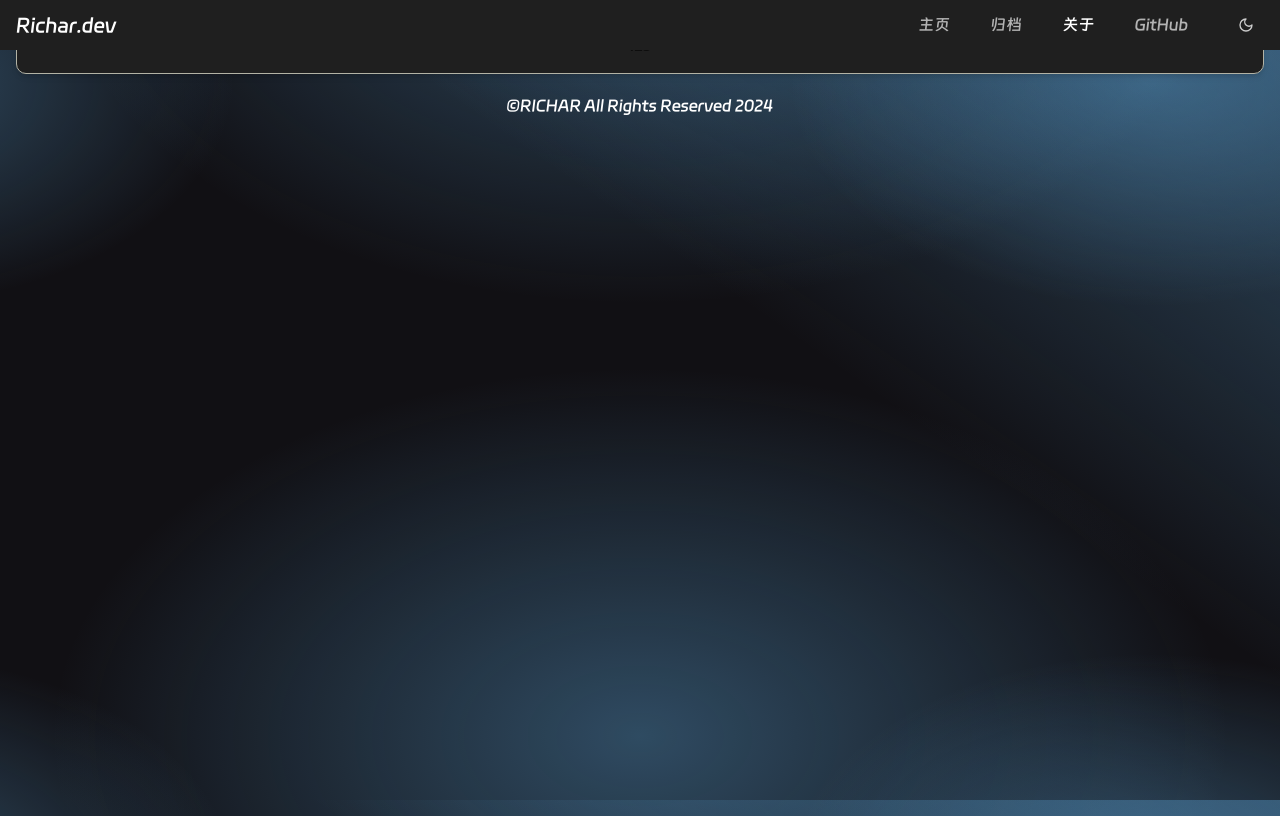
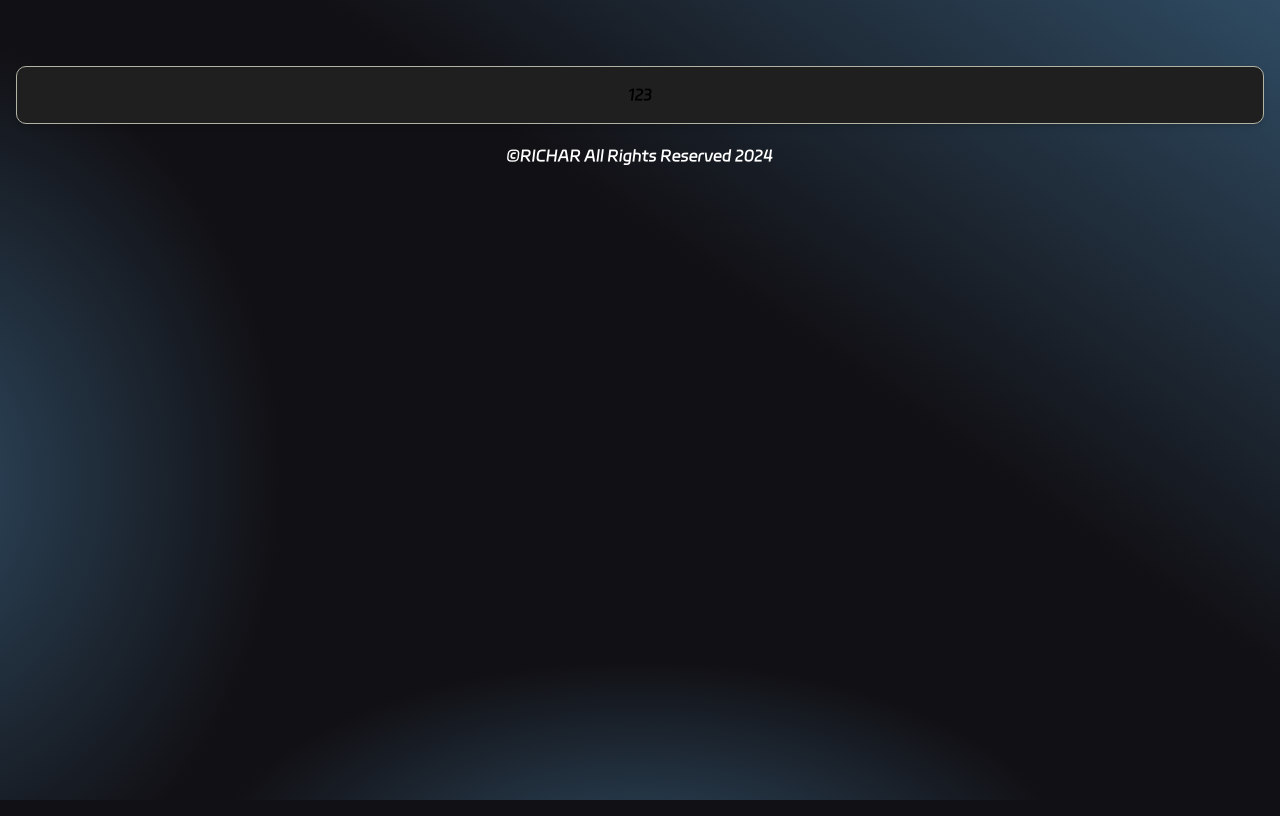
Before and after one commit to abcRichar/richar-blog, a React (Vite) app: page /about in a window 1280 px wide. Built offline with nearby package versions, Linux system fonts and the light colour scheme.

Commit message:
feat: 修改

```diff
--- a/src/layout/index.tsx
+++ b/src/layout/index.tsx
@@ -7,7 +7,7 @@ export default function Layout() {
       <div>
         <LayHeader></LayHeader>
       </div>
-      <div className="my-4 mx-4 " style={{ padding: "0 calc((100% - 1400px + 3rem) / 2)" }}>
+      <div className="my-4 mx-4" style={{ padding: "0 calc((100% - 1400px + 3rem) / 2)" }}>
         <Outlet />
       </div>
       <div>
--- a/src/layout/lay-header/index.scss
+++ b/src/layout/lay-header/index.scss
@@ -4,3 +4,11 @@
 .active{
   color: var(--active-text-color) !important;
 }
+.padding-container {
+  padding: 0 calc((100% - 1400px + 3rem) / 2);
+}
+
+.fixed {
+  position: fixed;
+  transform: translateY(0);
+}
--- a/src/layout/lay-header/index.tsx
+++ b/src/layout/lay-header/index.tsx
@@ -1,4 +1,5 @@
 import { Link } from "react-router-dom";
+import { useEffect, useRef, useCallback, useState } from "react";
 import "./index.scss";
 // import ThemeSwitch from "../components/theme-switch";
 import HeaderMini from "./components/header-mini";
@@ -6,15 +7,38 @@ import { ModeToggle } from "@/components/mode-toggle";
 import HeaderItem from "./components/header-item";
 
 export default function LayHeader() {
+  const headerRef = useRef<HTMLDivElement>(null);
+  const [isFixed, setIsFixed] = useState(window.scrollY > 50);
+
+  const handleScroll = useCallback(() => {
+    if (headerRef.current) {
+      if (window.scrollY > 50) {
+        setIsFixed(true);
+      } else {
+        setIsFixed(false);
+      }
+    }
+  }, []);
+
+  useEffect(() => {
+    window.addEventListener("scroll", handleScroll);
+    return () => {
+      window.removeEventListener("scroll", handleScroll);
+    };
+  }, [handleScroll]);
+
   return (
-    <div style={{ padding: "0 calc((100% - 1400px + 3rem) / 2)" }} className="bg-white dark:bg-[#1f1f1f] delay-[300] fixed w-full top-0 z-10">
+    <div
+      ref={headerRef}
+      className={`bg-white dark:bg-[#1f1f1f] delay-[300] w-full top-0 z-10 padding-container transition-all duration-300 ease-in-out ${isFixed ? "fixed translate-y-0" : "-translate-y-full"}`}
+    >
       <div className="lay-header h-[50px] flex items-center justify-between mx-4">
         <div>
-          <Link to="/" className="font-bold text-[20px] dark:text-white ">
+          <Link to="/" className="font-bold text-[20px] dark:text-white">
             Richar.dev
           </Link>
         </div>
-        <div className="  items-center justify-between gap-10 md:flex hidden">
+        <div className="items-center justify-between gap-10 md:flex hidden">
           <HeaderItem to="/">主页</HeaderItem>
           <HeaderItem to="/pigeonhole">归档</HeaderItem>
           <HeaderItem to="/about">关于</HeaderItem>
```
